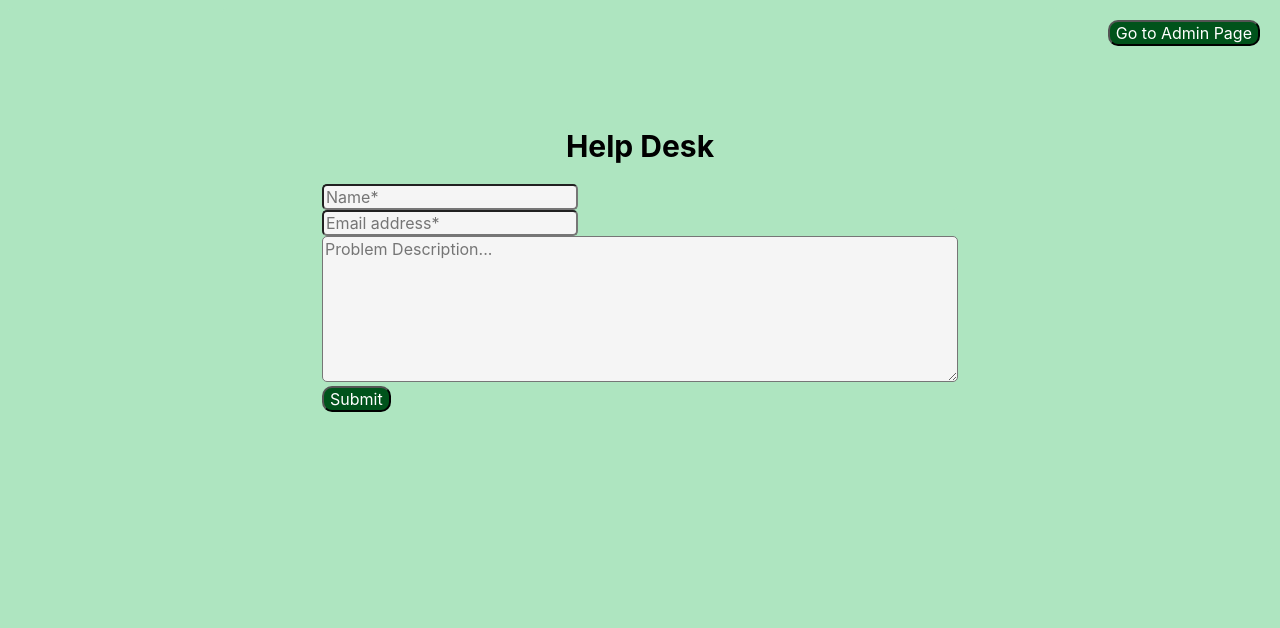
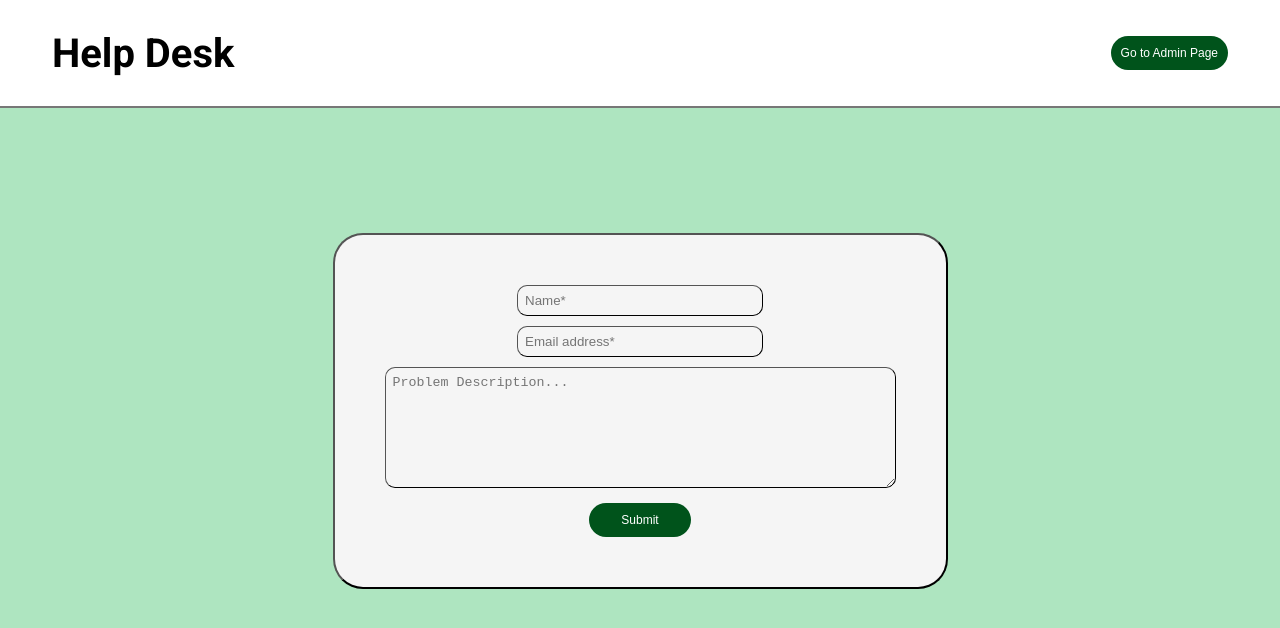
Before and after one commit to ericmrennie/Help-Desk-App, a React app: page / in a window 1280 px wide. Shown: the top 628 px of the page. Built offline with nearby package versions, Linux system fonts and the light colour scheme.

Commit message:
main page styling

```diff
--- a/src/components/Description.jsx
+++ b/src/components/Description.jsx
@@ -2,7 +2,6 @@ import React from 'react';
 
 export default function Description({ handleInputChange, value }) {
     return (
-        <div>
             <textarea
                 id="descriptionInput"
                 name="description"
@@ -11,7 +10,13 @@ export default function Description({ handleInputChange, value }) {
                 cols={60}
                 value={value}
                 onChange={handleInputChange}
+                style={{
+                    padding: '7px',
+                    borderRadius: '10px',
+                    margin: '0 auto',
+                    marginBottom: '15px',
+                    border: '1px outset #000'
+                }}
             />
-        </div>
     );
 }
--- a/src/components/Email.jsx
+++ b/src/components/Email.jsx
@@ -2,7 +2,6 @@ import React from 'react';
 
 export default function Email({ handleInputChange, value }) {
     return (
-        <div>
         <input
             type="email"
             id="emailInput"
@@ -10,7 +9,14 @@ export default function Email({ handleInputChange, value }) {
             name="email"
             value={value}
             onChange={handleInputChange}
+            style={{
+                padding: '7px',
+                borderRadius: '10px',
+                margin: '0 auto',
+                marginBottom: '10px',
+                width: '45%',
+                border: '1px outset #000'
+            }}
         />
-        </div>
     );
 }
--- a/src/components/Form.jsx
+++ b/src/components/Form.jsx
@@ -19,7 +19,7 @@ const Form = ({ initialState, onSubmit, children }) => {
             {React.Children.map(children, child => {
                 return React.cloneElement(child, { handleInputChange, value: formData[child.props.name] });
             })}
-            <button type="submit">Submit</button>
+            <button type="submit" style={{width: '20%', margin: '0 auto'}}>Submit</button>
         </form>
     );
 };
--- a/src/components/MainPage.jsx
+++ b/src/components/MainPage.jsx
@@ -46,19 +46,24 @@ export default function MainPage() {
     };
 
     return (
-        <div className='main-page-container'>
-            <div className='main-page-form'>
+        <div>
+            <div className='title-and-button'>
             <h1 className="help-desk-title">Help Desk</h1>
-            <Form initialState={{ name: '', email: '', description: '' }} onSubmit={handleSubmit}>
-                <Name name="name" />
-                <Email name="email" />
-                <Description name="description" />
-            </Form>
             <Link to='/admin'>
                 <button className="admin-page-button">Go to Admin Page</button>
             </Link>
             </div>
-            <Snackbar key={snackbarKey} message={snackbarMessage} show={snackbarMessage !== ''} type={snackbarType} />
+            <div className='main-page-container'>
+                <div className='main-page-form'>
+                <Form initialState={{ name: '', email: '', description: '' }} onSubmit={handleSubmit} >
+                    <Name name="name" />
+                    <Email name="email" />
+                    <Description name="description" />
+                </Form>
+
+                </div>
+                <Snackbar key={snackbarKey} message={snackbarMessage} show={snackbarMessage !== ''} type={snackbarType} />
+            </div>
         </div>
     );
 };
--- a/src/components/Name.jsx
+++ b/src/components/Name.jsx
@@ -2,7 +2,6 @@ import React from 'react';
 
 export default function Name({ handleInputChange, value }) {
     return (
-        <div>
         <input
             type="text"
             id="nameInput"
@@ -10,7 +9,14 @@ export default function Name({ handleInputChange, value }) {
             name="name"
             value={value}
             onChange={handleInputChange}
+            style={{
+                padding: '7px',
+                borderRadius: '10px',
+                margin: '0 auto',
+                marginBottom: '10px',
+                width: '45%',
+                border: '1px outset #000'
+            }}
         />
-        </div>
     );
 }
--- a/src/styles/main.scss
+++ b/src/styles/main.scss
@@ -1,26 +1,50 @@
-* {
+@import url('https://fonts.googleapis.com/css2?family=Roboto:wght@400;700&display=swap');
+
+body {
+    font-family: 'Roboto', sans-serif;
     background-color: #aee5c0;
-    font-family: Inter, sans-serif;
-    font-size: 16px;
-    border-radius: 5px;
+    margin: 0;
+    padding: 0;
+    height: 100vh; // Ensure the body takes up the full viewport height
+}
+
+.title-and-button {
+    box-sizing: border-box;
+    display: flex;
+    flex-flow: wrap;
+    width: 100%;
+    padding-left: 52px;
+    padding-right: 52px;
+    height: 108px;
+    background-color: rgb(255, 255, 255);
+    border-bottom: 2px solid rgb(119, 119, 119);
+    justify-content: space-between;
+    align-items: center;
 }
 
 .main-page-container {
+    margin-top: 125px;
     display: flex;
+    flex-direction: column;
     justify-content: center;
     align-items: center;
     height: auto; /* Adjust the height as needed */
 }
 
 .main-page-form {
+    background-color: #F5F5F5;
     display: flex;
     flex-direction: column;
     align-items: center;
-    padding: 100px;
+    padding: 50px;
+    border-radius: 30px;
+    border: 2px outset #000;
 }
 
-.main-page-form > * {
-    margin-bottom: 20px;
+form {
+    display: flex;
+    flex-direction: column;
+    justify-content: space-between;
 }
 
 .ticket-summary {
@@ -30,8 +54,12 @@
     //padding-bottom: 10px;
 }
 
-.ticket-summaries-title, .help-desk-title {
+.ticket-summaries-title {
     font-size: 30px;
+}
+
+.help-desk-title {
+    font-size: 40px;
 }
 
 .ticket-summary p {
@@ -65,15 +93,20 @@
 }
 
 .admin-page-button, .main-page-button {
-    position: absolute;
+    //position: absolute;
     top: 20px;
     right: 20px;
 }
 
 button {
     background-color: #00531b;
+    font-size: 12px;
     color: white;
-    border-radius: 10px;
+    border-radius: 100px;
+    padding: 10px;
+    border: none;
+    box-shadow: none;
+    cursor: pointer;
 }
 
 input, textarea, select {
```
Also changed, not shown: src/config/index.js (deleted), src/services/userService.js (deleted). Lines whose indentation alone changed are shown as unchanged.
